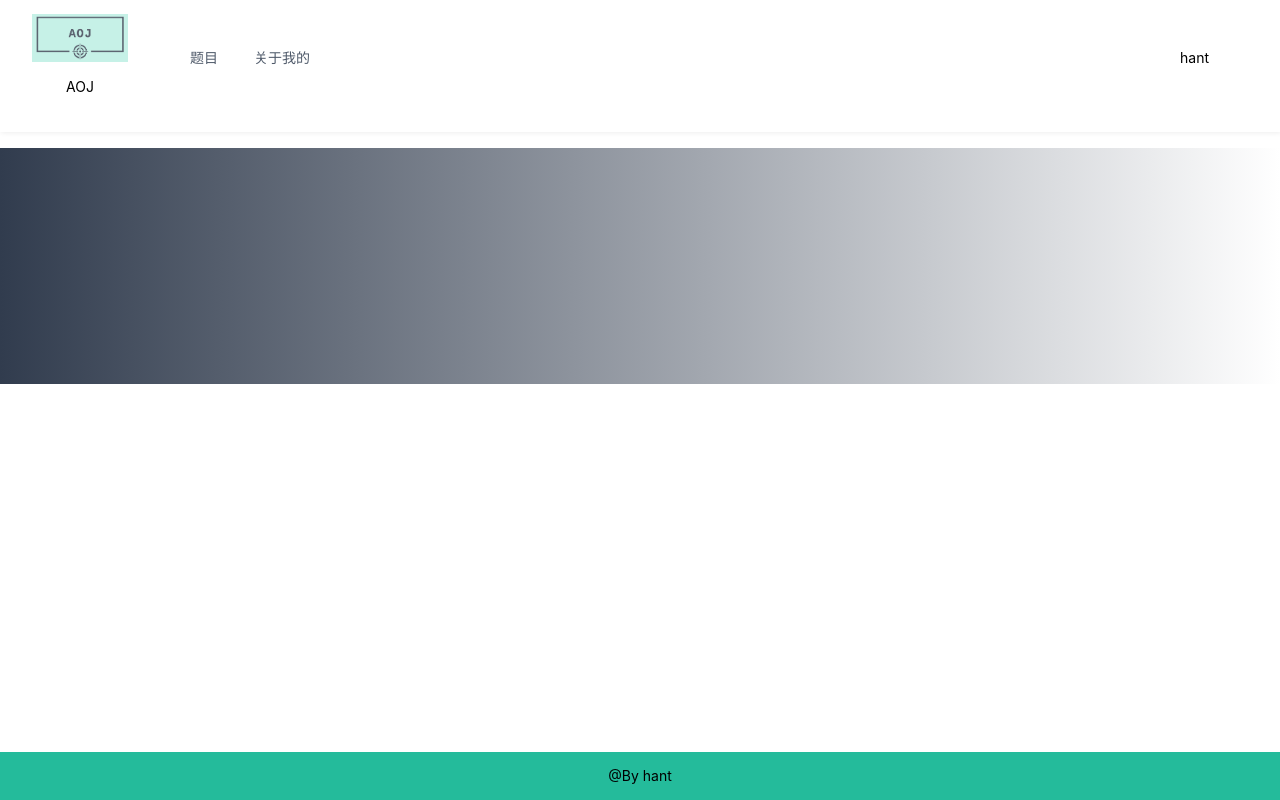
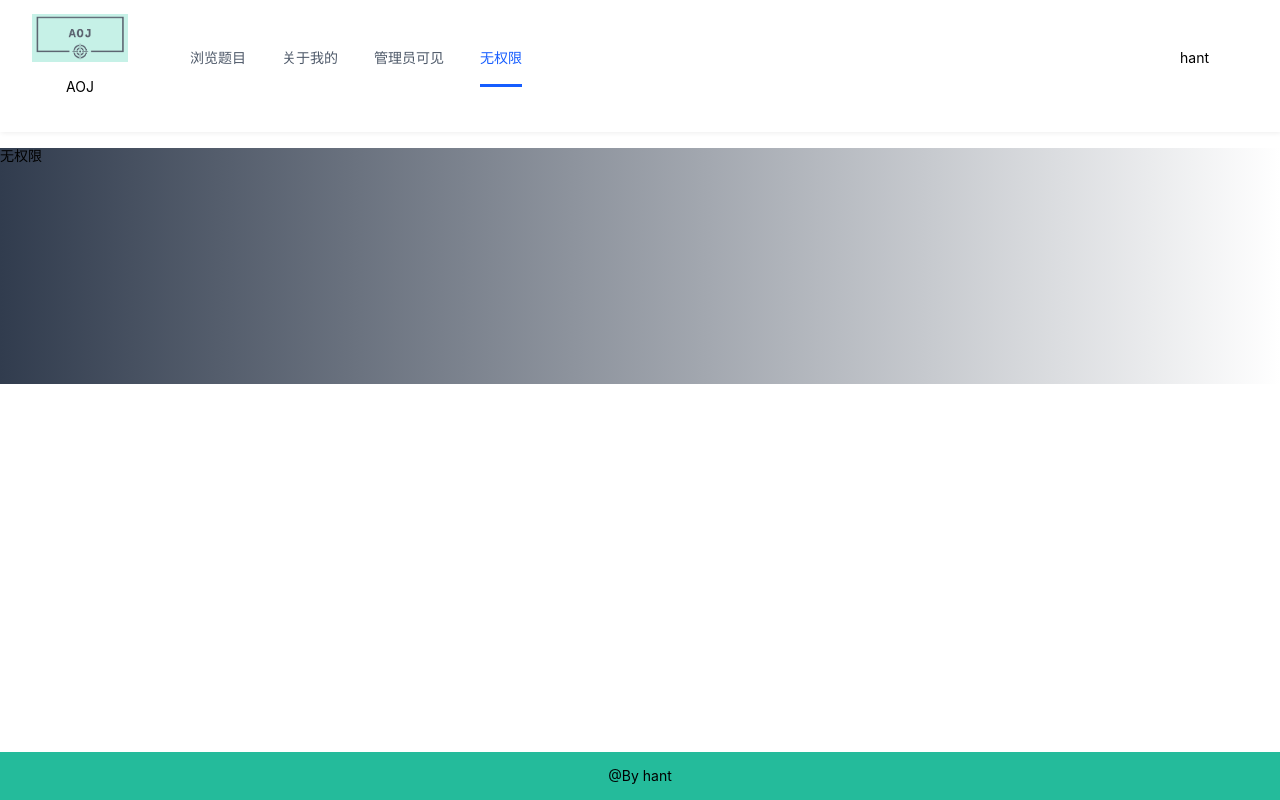
Before and after one commit to hant0513/aoj-frontend, a Vue app: page /noAuth in a window 1280 px wide. Built offline with nearby package versions, Linux system fonts and the light colour scheme.

Commit message:
权限校验

```diff
--- a/src/App.vue
+++ b/src/App.vue
@@ -1,6 +1,6 @@
 <template>
   <div id="app">
-    <BasicLayout> 122</BasicLayout>
+    <BasicLayout></BasicLayout>
   </div>
 </template>
 
@@ -8,9 +8,19 @@
 #app {
 }
 </style>
-<script>
+<script setup lang="ts">
 import BasicLayout from "@/layouts/BasicLayout";
-export default {
-  components: { BasicLayout },
-};
+import { useRouter } from "vue-router";
+import store from "./store";
+
+const router = useRouter();
+router.beforeEach((to, from, next) => {
+  if (to.meta?.access === "canAdmin") {
+    if (store.state.user.loginUser?.role !== "admin") {
+      next("/noAuth");
+      return;
+    }
+  }
+  next();
+});
 </script>
--- a/src/components/GlobalHeader.vue
+++ b/src/components/GlobalHeader.vue
@@ -38,6 +38,7 @@ const store = useStore();
 setTimeout(() => {
   store.dispatch("user/getLoginUser", {
     userName: "hant",
+    role: "admin",
   });
 }, 3000);
 // 获取当前页面的路由对象。
--- a/src/router/routes.ts
+++ b/src/router/routes.ts
@@ -1,10 +1,12 @@
 import { RouteRecordRaw } from "vue-router";
 import HomeView from "../views/HomeView.vue";
+import NoAuthView from "../views/NoAuth.vue";
+import AdminView from "../views/AdminView.vue";
 
 export const routes: Array<RouteRecordRaw> = [
   {
     path: "/",
-    name: "题目",
+    name: "浏览题目",
     component: HomeView,
   },
   {
@@ -13,4 +15,18 @@ export const routes: Array<RouteRecordRaw> = [
     component: () =>
       import(/* webpackChunkName: "about" */ "../views/AboutView.vue"),
   },
+  {
+    path: "/admin",
+    name: "管理员可见",
+    component: AdminView,
+    meta: {
+      //access: ACCESS_ENUM.ADMIN,
+      access: "canAdmin",
+    },
+  },
+  {
+    path: "/noAuth",
+    name: "无权限",
+    component: NoAuthView,
+  },
 ];
--- a/src/store/user.ts
+++ b/src/store/user.ts
@@ -31,6 +31,7 @@ export default {
     loginUser: {
       userName: "未登录",
       //userRole: ACCESS_ENUM.NOT_LOGIN,
+      role: "noLogin",
     },
   }),
   actions: {
--- /dev/null
+++ b/src/views/AdminView.vue
@@ -0,0 +1,5 @@
+<template>
+  <div class="admin">管理员</div>
+</template>
+
+<script lang="ts"></script>
--- /dev/null
+++ b/src/views/NoAuth.vue
@@ -0,0 +1,5 @@
+<template>
+  <div id="noAuth">无权限</div>
+</template>
+
+<script lang="ts"></script>
```
